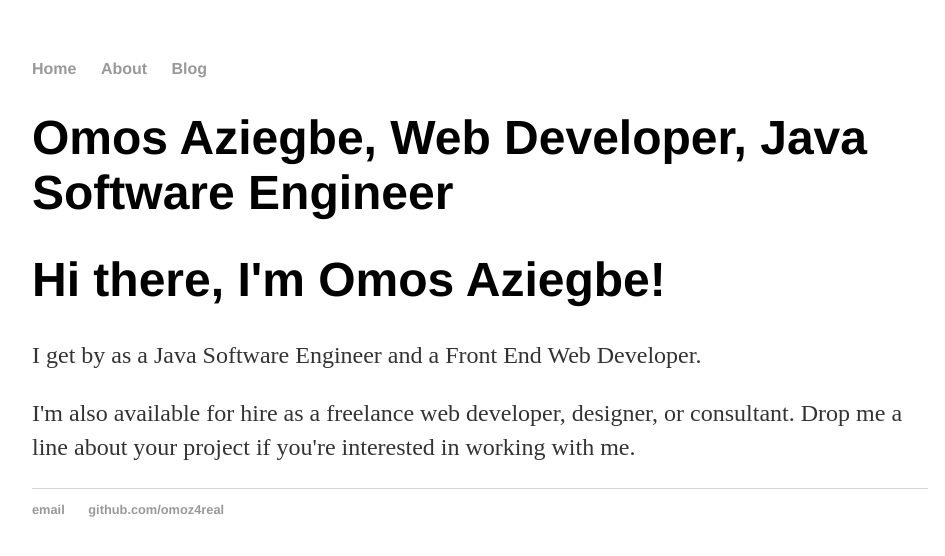
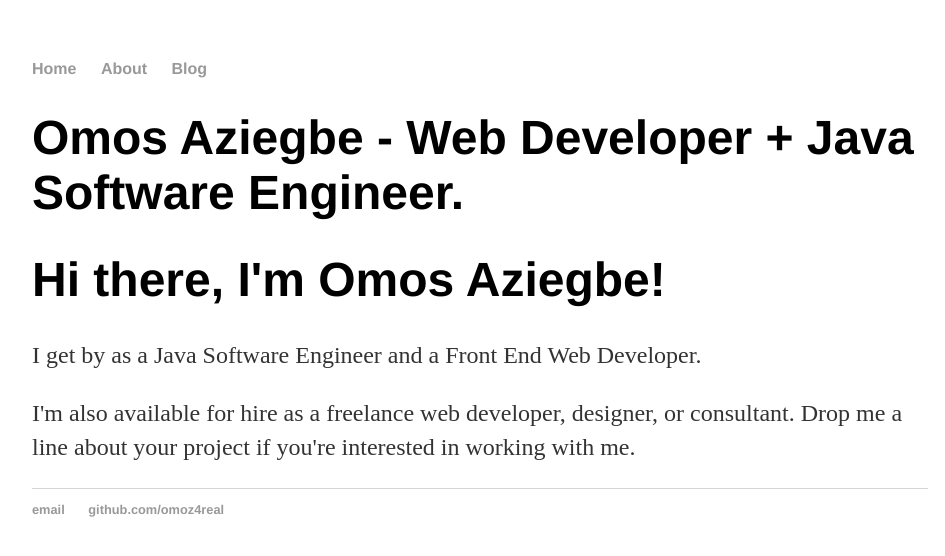
Before and after one commit to omoz4real/omoz4real.github.io, a Jekyll site: the page built from index.html, in a window 1280 px wide. Shown: the top 556 px of the page, without its empty margins (160-1105 px from the left). Built offline with Jekyll 4.4.1, drawn with Linux system fonts in a browser that asks for light colours.

```diff
--- a/index.html
+++ b/index.html
@@ -1,6 +1,6 @@
 ---
 layout: default
-title: Omos Aziegbe, Web Developer, Java Software Engineer
+title: Omos Aziegbe - Web Developer + Java Software Engineer.
 ---
 
 <h1>{{ page.title }}</h1>
```
